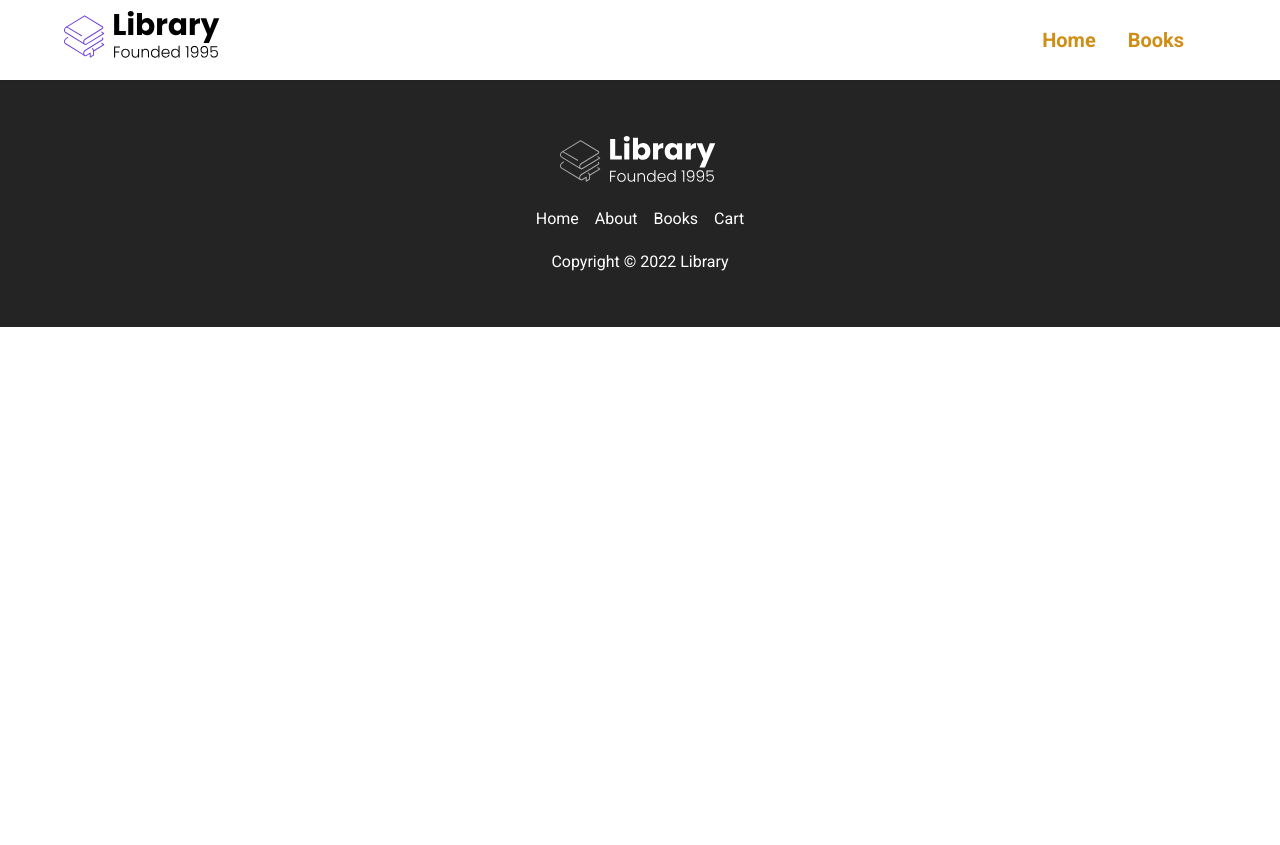
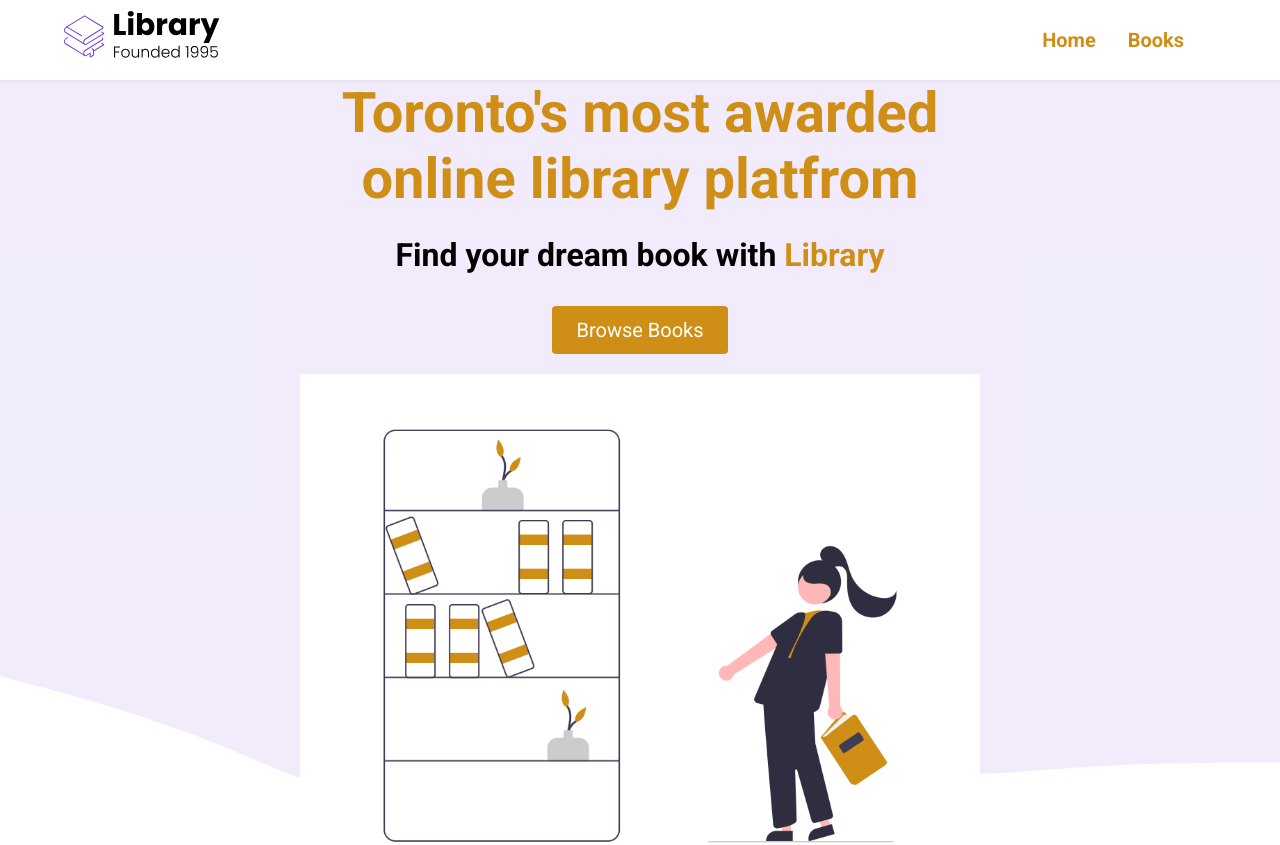
Before and after one commit to mariama-ali/library-ecommerce, a React (Create React App) app: page / in a window 1280 px wide. Shown: the top 845 px of the page. Before the commit the page ends 800 px from the top, so only its background shows below. Built offline with nearby package versions, Linux system fonts and the light colour scheme.

Commit message:
fixing url

```diff
--- a/src/App.js
+++ b/src/App.js
@@ -43,10 +43,10 @@ function App() {
     <Router>
       <div className="App">
         <Nav numofItems={numofItems()} />
-        <Route path ="/library-ecommerce" exact component={library}/>
-        <Route path ="library-ecommerce/books" exact render={() => <Books books={books} />}/>
-        <Route path ="library-ecommerce/books/:id" render={() => <BookInfo books={books} addItemToCart={addItemToCart} cart={cart}/>}/>
-        <Route path ="library-ecommerce/cart"  render={() => <Cart books={books} cart={cart} changeQuantity={changeQuantity}  removeItem={removeItem}/>}/>
+        <Route path ="/" exact component={library}/>
+        <Route path ="/books" exact render={() => <Books books={books} />}/>
+        <Route path ="/books/:id" render={() => <BookInfo books={books} addItemToCart={addItemToCart} cart={cart}/>}/>
+        <Route path ="/cart"  render={() => <Cart books={books} cart={cart} changeQuantity={changeQuantity}  removeItem={removeItem}/>}/>
         <Footer />
       </div>
     </Router>
```
